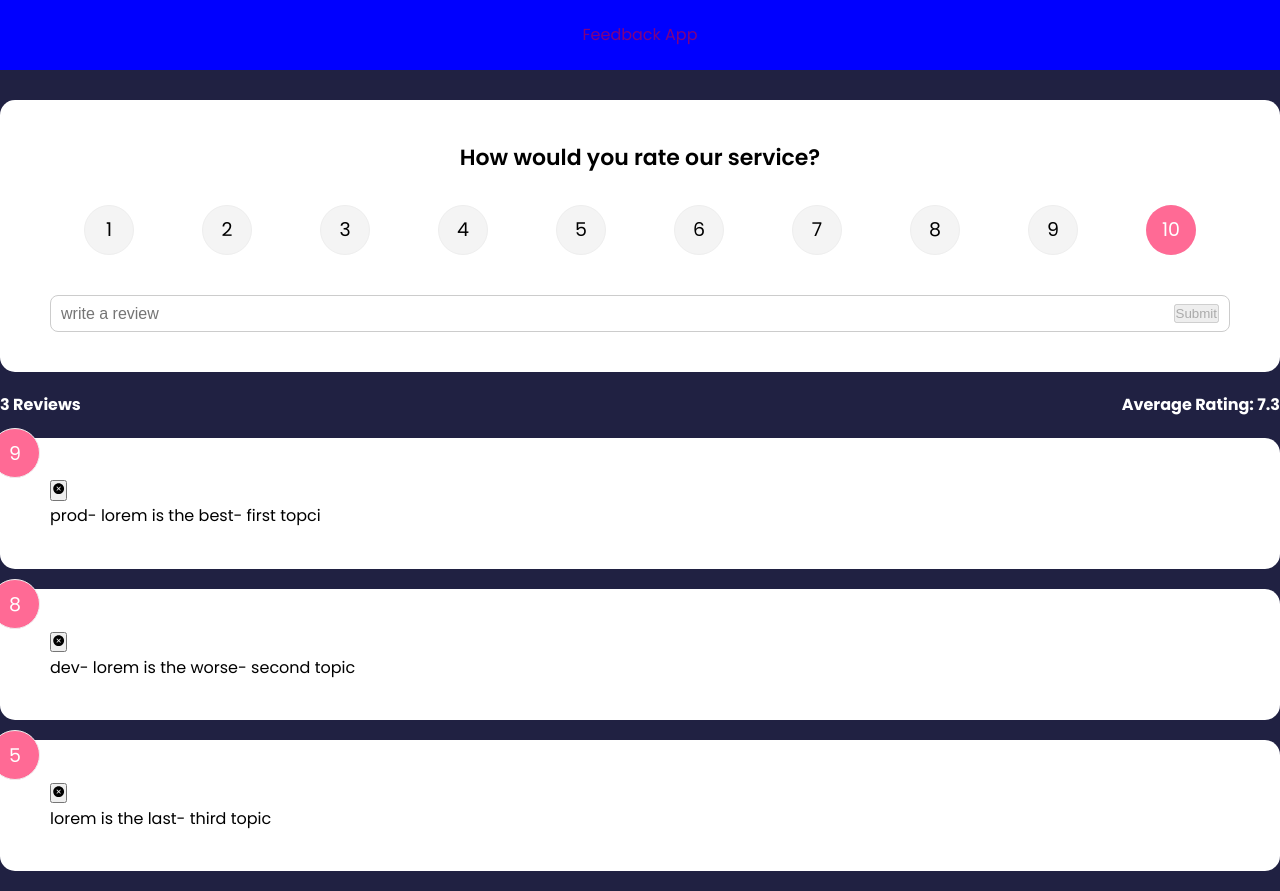
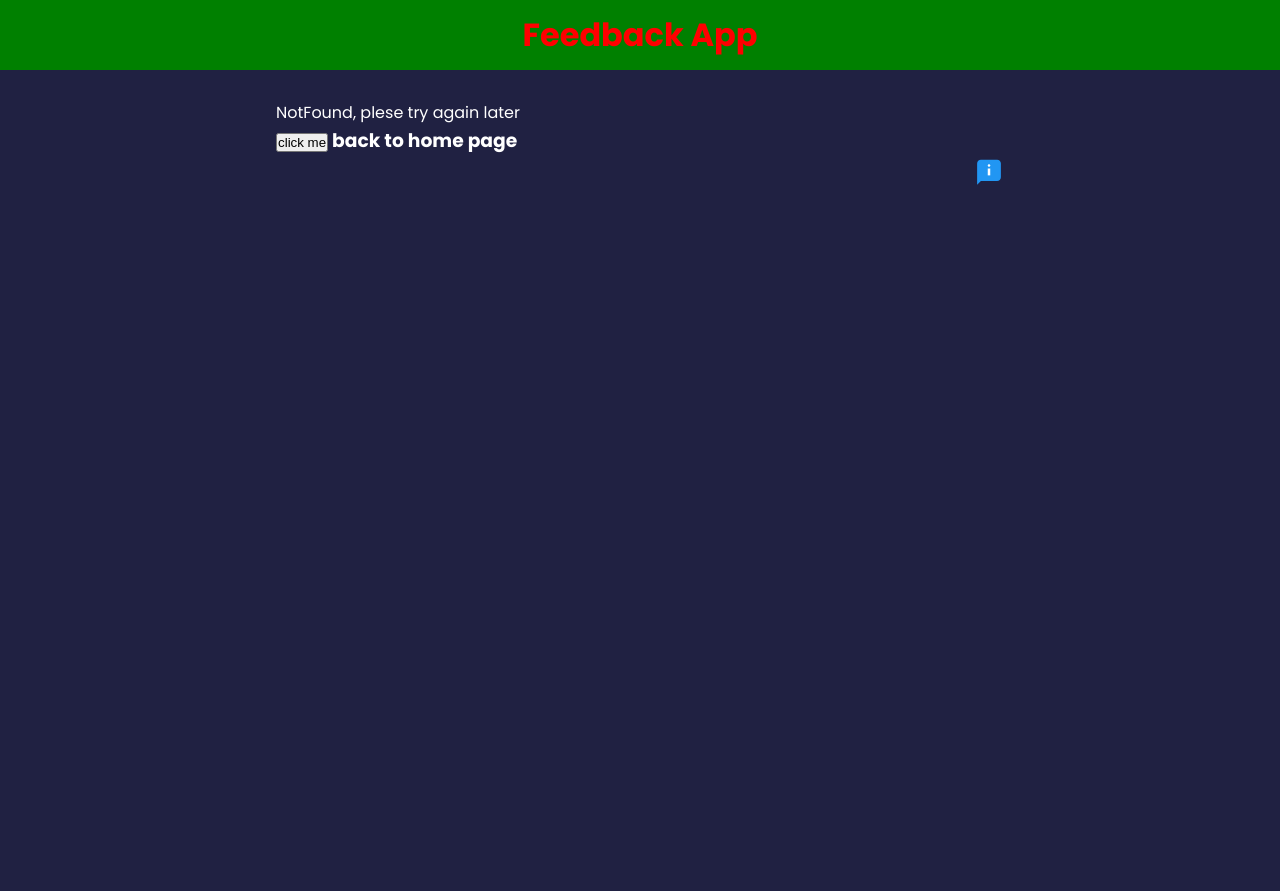
Before and after one commit to md-khandaker/feedback-app, a React (Create React App) app: page /show in a window 1280 px wide. After the commit the page ends 800 px from the top, so only its background shows below. Built offline with nearby package versions, Linux system fonts and the light colour scheme.

Commit message:
working project without context provider

```diff
--- a/src/App.js
+++ b/src/App.js
@@ -6,6 +6,12 @@ import Header from "./components/Header";
 import FeedbackStats from "./components/FeedbackStats";
 import FeedbackForm from "./components/FeedbackForm";
 import { v4 as uuidv4 } from "uuid";
+import { BrowserRouter as Router, Routes, Route } from "react-router-dom";
+import About from "./pages/About";
+import AboutIconLink from "./components/AboutIconLink";
+import PostRouter from "./pages/PostRouter";
+import NavigateRouter from "./pages/NavigateRouter";
+import NotFound from "./pages/NotFound";
 
 function App() {
   const [feedback, setFedback] = useState(FeedbackData);
@@ -21,13 +27,32 @@ function App() {
     setFedback([newFeedback, ...feedback]);
   };
   return (
-    <>
-      <Header />
-      <FeedbackForm handleAdd={addFeedback} />
-      <FeedbackStats feedback={feedback} />
-      <FeedbackList feedback={feedback} handleDelete={deleteFeedback} />
-    </>
+    <Router>
+      <Header bgColor="green" textColor="red" />
+      <div className="container">
+        <Routes>
+          <Route
+            path="/"
+            element={
+              <>
+                <FeedbackForm handleAdd={addFeedback} />
+                <FeedbackStats feedback={feedback} />
+                <FeedbackList
+                  feedback={feedback}
+                  deleteFeedback={deleteFeedback}
+                />
+              </>
+            }
+          ></Route>
+          <Route path="/about" element={<About />} />
+          <Route path="/post/:id/:name" element={<PostRouter />} />
+          <Route path="/post" element={<NavigateRouter />} />
+          <Route path="/post/*" element={<NavigateRouter />} />
+          <Route path="*" element={<NotFound />} />
+        </Routes>
+        <AboutIconLink />
+      </div>
+    </Router>
   );
 }
-
 export default App;
--- /dev/null
+++ b/src/components/AboutIconLink.jsx
@@ -0,0 +1,14 @@
+import React from "react";
+import { FcAbout } from "react-icons/fc";
+import { Link } from "react-router-dom";
+function AboutIconLink() {
+  return (
+    <div className="about-link">
+      <Link to="/about">
+        <FcAbout size={30} />
+      </Link>
+    </div>
+  );
+}
+
+export default AboutIconLink;
--- a/src/components/Header.jsx
+++ b/src/components/Header.jsx
@@ -12,7 +12,9 @@ function Header({
   };
   return (
     <header style={headerStyle}>
-      <div className="container">{text}</div>
+      <div className="container">
+        <h1>{text}</h1>
+      </div>
     </header>
   );
 }
--- /dev/null
+++ b/src/pages/About.jsx
@@ -0,0 +1,14 @@
+import React from "react";
+import { Link } from "react-router-dom";
+
+function About() {
+  return (
+    <div className="about">
+      <h1>Feecback App by APL Group</h1>
+      <p>verssion 2.0.0</p>
+      <Link to="/">Back to Home</Link>
+    </div>
+  );
+}
+
+export default About;
--- /dev/null
+++ b/src/pages/NavigateRouter.jsx
@@ -0,0 +1,26 @@
+import React from "react";
+import { Navigate, Route, Routes, useNavigate } from "react-router";
+import NestedRouter from "./NestedRouter";
+
+function NavigateRouter() {
+  const status = 200;
+  const navigete = useNavigate();
+  const onClick = () => {
+    navigete("/about");
+  };
+  if (status === 404) {
+    return <Navigate to="/notfound" />;
+  }
+  return (
+    <div>
+      <h1>redirect</h1>
+      <button onClick={onClick}>Click</button>
+      <span> to go about page</span>
+      <Routes>
+        <Route path="/show" element={<NestedRouter />} />
+      </Routes>
+    </div>
+  );
+}
+
+export default NavigateRouter;
--- /dev/null
+++ b/src/pages/NestedRouter.jsx
@@ -0,0 +1,7 @@
+import React from "react";
+
+function NestedRouter() {
+  return <div>NestedRouter</div>;
+}
+
+export default NestedRouter;
--- /dev/null
+++ b/src/pages/NotFound.jsx
@@ -0,0 +1,19 @@
+import React from "react";
+import { useNavigate } from "react-router";
+
+function NotFound() {
+  const navigate = useNavigate();
+  const click = () => {
+    navigate("/");
+  };
+  return (
+    <>
+      <div>NotFound, plese try again later</div>
+      <h3>
+        <button onClick={click}>click me</button> back to home page
+      </h3>
+    </>
+  );
+}
+
+export default NotFound;
--- /dev/null
+++ b/src/pages/PostRouter.jsx
@@ -0,0 +1,15 @@
+import React from "react";
+import { useParams } from "react-router";
+
+function PostRouter() {
+  const params = useParams();
+  return (
+    <div>
+      <h2>
+        from url: {params.id} | name: {params.name}
+      </h2>
+    </div>
+  );
+}
+
+export default PostRouter;
```
Also changed, not shown: src/context/FeedbackContex.jsx (added).
